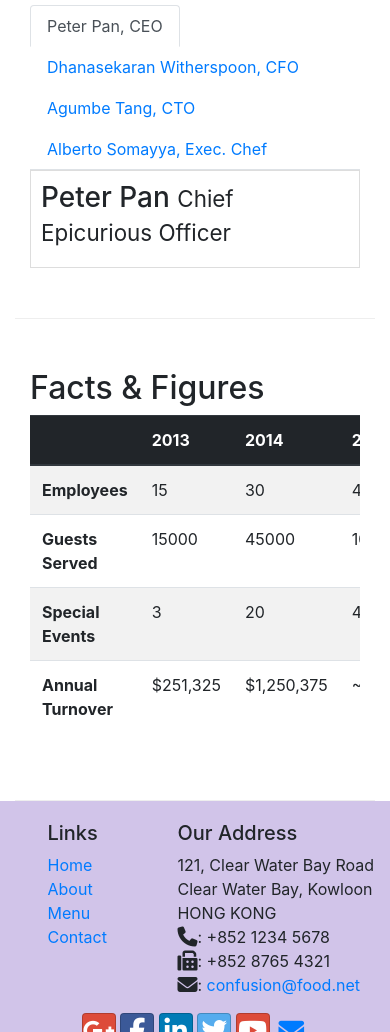
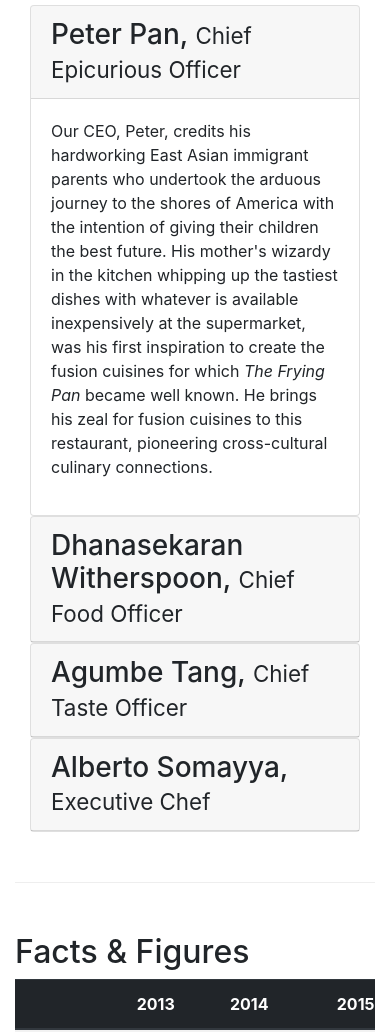
Before and after one commit to skarthi2001/Bootstrap4, a website: page aboutus.html in a window 390 px wide. Shown: the part 1865-2897 px from the top of the page. Drawn offline with nearby package versions, Linux system fonts and the light colour scheme.

Commit message:
Accordion

```diff
--- a/aboutus.html
+++ b/aboutus.html
@@ -123,7 +123,8 @@
         <div class="row row-content ">
             <div class="col-12">
                 <h2>Corporate Leadership</h2>
-                <ul class="nav nav-tabs">
+
+                <!--<ul class="nav nav-tabs">
                     <li class="nav-item">
                         <a class="nav-link active" href="#peter" role="tab" data-toggle="tab">Peter Pan, CEO</a>
                     </li>
@@ -141,41 +142,71 @@
                             Alberto Somayya, Exec. Chef
                         </a>
                     </li>
-                </ul>
-                <div class="tab-content">
-                    <div role="tabpanel" class="tab-pane fade show active" id="peter">
-                        <h3>Peter Pan <small>Chief Epicurious Officer</small></h3>
-                        <div class="d-none d-sm-block">
-                            <p>Our CEO, Peter, credits his hardworking East Asian immigrant parents who undertook the
-                                arduous journey to the shores of America with the intention of giving their children the
-                                best future. His mother's wizardy in the kitchen whipping up the tastiest dishes with
+                </ul>-->
+
+                <!--<div class="tab-content">-->
+                <div id="accordion">
+                    <div class="card">
+                        <div class="card-header" role="tab" id="peterhead">
+                            <h3 class="mb-0">
+                                <a data-toggle="collapse" data-target="#peter">Peter Pan, <small>Chief Epicurious
+                                        Officer</small></a>
+                            </h3>
+                        </div>
+                        <div role="tabpanel" class="collapse show" id="peter" data-parent="#accordion">
+                            <div class="card-body">
+                                <p>Our CEO, Peter, credits his hardworking East Asian immigrant parents who undertook
+                                    the
+                                    arduous journey to the shores of America with the intention of giving their children
+                                    the
+                                    best future. His mother's wizardy in the kitchen whipping up the tastiest dishes
+                                    with
                                     whatever is available inexpensively at the supermarket, was his first inspiration to
                                     create
-                                the fusion cuisines for which <em>The Frying Pan</em> became well known. He brings his
+                                    the fusion cuisines for which <em>The Frying Pan</em> became well known. He brings
+                                    his
                                     zeal
-                                for fusion cuisines to this restaurant, pioneering cross-cultural culinary connections.
+                                    for fusion cuisines to this restaurant, pioneering cross-cultural culinary
+                                    connections.
                                 </p>
                             </div>
                         </div>
-                    <div role="tabpanel" class="tab-pane fade" id="danny">
-                        <h3>Dhanasekaran Witherspoon <small>Chief Food Officer</small></h3>
-                        <div class="d-none d-sm-block">
-                            <p>Our CFO, Danny, as he is affectionately referred to by his colleagues, comes from a long
+                    </div>
+                    <div class="card">
+                        <div class="card-header" role="tab" id="dannyhead">
+                            <h3 class="mb-0">
+                                <a data-toggle="collapse" data-target="#danny">Dhanasekaran Witherspoon, <small>Chief
+                                        Food Officer</small></a>
+                            </h3>
+                        </div>
+                        <div role="tabpanel" class="collapse" id="danny" data-parent="#accordion">
+                            <div class="card-body">
+                                <p>Our CFO, Danny, as he is affectionately referred to by his colleagues, comes from a
+                                    long
                                     established family tradition in farming and produce. His experiences growing up on a
                                     farm in
-                                the Australian outback gave him great appreciation for varieties of food sources. As he
+                                    the Australian outback gave him great appreciation for varieties of food sources. As
+                                    he
                                     puts
                                     it in his own words, <em>Everything that runs, wins, and everything that stays,
                                         pays!</em>
                                 </p>
                             </div>
                         </div>
-                    <div role="tabpanel" class="tab-pane fade" id="agumbe">
-                        <h3>Agumbe Tang <small>Chief Taste Officer</small></h3>
-                        <div class="d-none d-sm-block">
+                    </div>
+                    <div class="card">
+                        <div class="card-header" role="tab" id="agumbehead">
+                            <h3 class="mb-0">
+                                <a data-toggle="collapse" data-target="#agumbe">Agumbe Tang, <small>Chief Taste
+                                        Officer</small></a>
+                            </h3>
+                        </div>
+                        <div role="tabpanel" class="collapse" id="agumbe" data-parent="#accordion">
+                            <div class="card-body">
                                 <p>Blessed with the most discerning gustatory sense, Agumbe, our CTO, personally ensures
                                     that
-                                every dish that we serve meets his exacting tastes. Our chefs dread the tongue lashing
+                                    every dish that we serve meets his exacting tastes. Our chefs dread the tongue
+                                    lashing
                                     that
                                     ensues if their dish does not meet his exacting standards. He lives by his motto,
                                     <em>You
@@ -183,14 +214,26 @@
                                 </p>
                             </div>
                         </div>
-                    <div role="tabpanel" class="tab-pane fade" id="alberto">
-                        <h3>Alberto Somayya <small>Executive Chef</small></h3>
-                        <div class="d-none d-sm-block">
-                            <p>Award winning three-star Michelin chef with wide International experience having worked
-                                closely with whos-who in the culinary world, he specializes in creating mouthwatering
+                    </div>
+                    <div class="card">
+                        <div class="card-header" role="tab" id="albertohead">
+                            <h3 class="mb-0">
+                                <a data-toggle="collapse" data-target="#alberto">Alberto Somayya, <small>Executive
+                                        Chef</small></a>
+                            </h3>
+                        </div>
+                        <div role="tabpanel" class="collapse" id="alberto" data-parent="#accordion">
+                            <div class="card-body">
+                                <p>Award winning three-star Michelin chef with wide International experience having
+                                    worked
+                                    closely with whos-who in the culinary world, he specializes in creating
+                                    mouthwatering
                                     Indo-Italian fusion experiences. He says, <em>Put together the cuisines from the two
                                         craziest cultures, and you get a winning hit! Amma Mia!</em></p>
                             </div>
+                        </div>
+                    </div>
+
                 </div>
             </div>
         </div>
```
Lines whose indentation alone changed are shown as unchanged.
